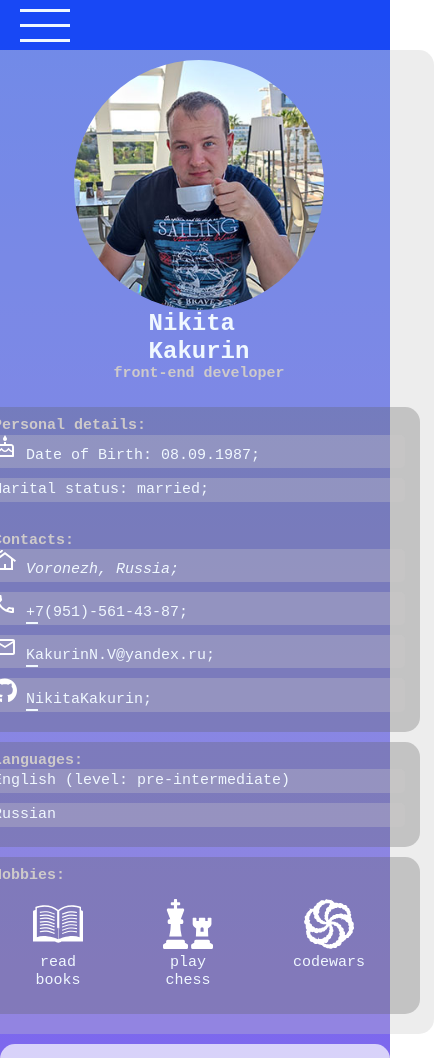
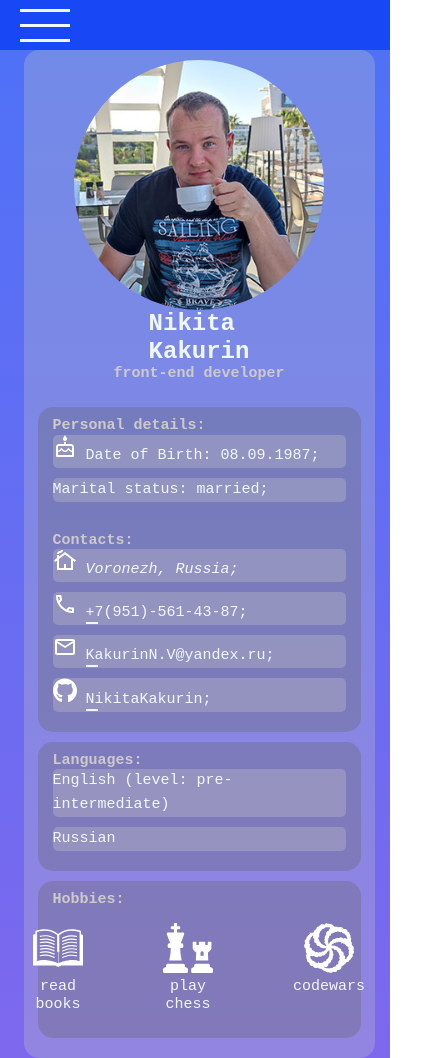
Before and after one commit to NikitaKakurin/rsschool-cv, a plain HTML site: page index.html in a window 390 px wide. Shown: the top 1058 px of the page, 434 px wide, since content can reach past the window. Drawn offline with nearby package versions, Linux system fonts and the light colour scheme.

Commit message:
fix: adaptive for mobile size

```diff
--- a/media.css
+++ b/media.css
@@ -76,6 +76,10 @@
         align-items: center;
     }
 
+    .aside{
+        min-width: 40%;
+    }
+
 }
 
 @media (max-width: 850px) {
@@ -122,6 +126,10 @@
         font-size: 12px;
     }
 
+    .hobbies__item{
+        width: 50px;
+    }
+
     .details-container{
         flex-direction: column;
         gap: 20px;
@@ -136,9 +144,7 @@
         align-items: center;
     }
 
-    .hobbies__item{
-        width: 50px;
-    }
+
 }
 
 @media (max-width: 500px) {
--- a/style.css
+++ b/style.css
@@ -121,7 +121,7 @@ h3{
     margin-left: 14px;
     margin-right: 6px;
     padding : 10px 14px;
-    min-width: 40%;
+    max-width: 90%;
     min-height: 100%;
     background-color: rgba(196, 196, 196, .3);
     border-radius: 15px;
```
